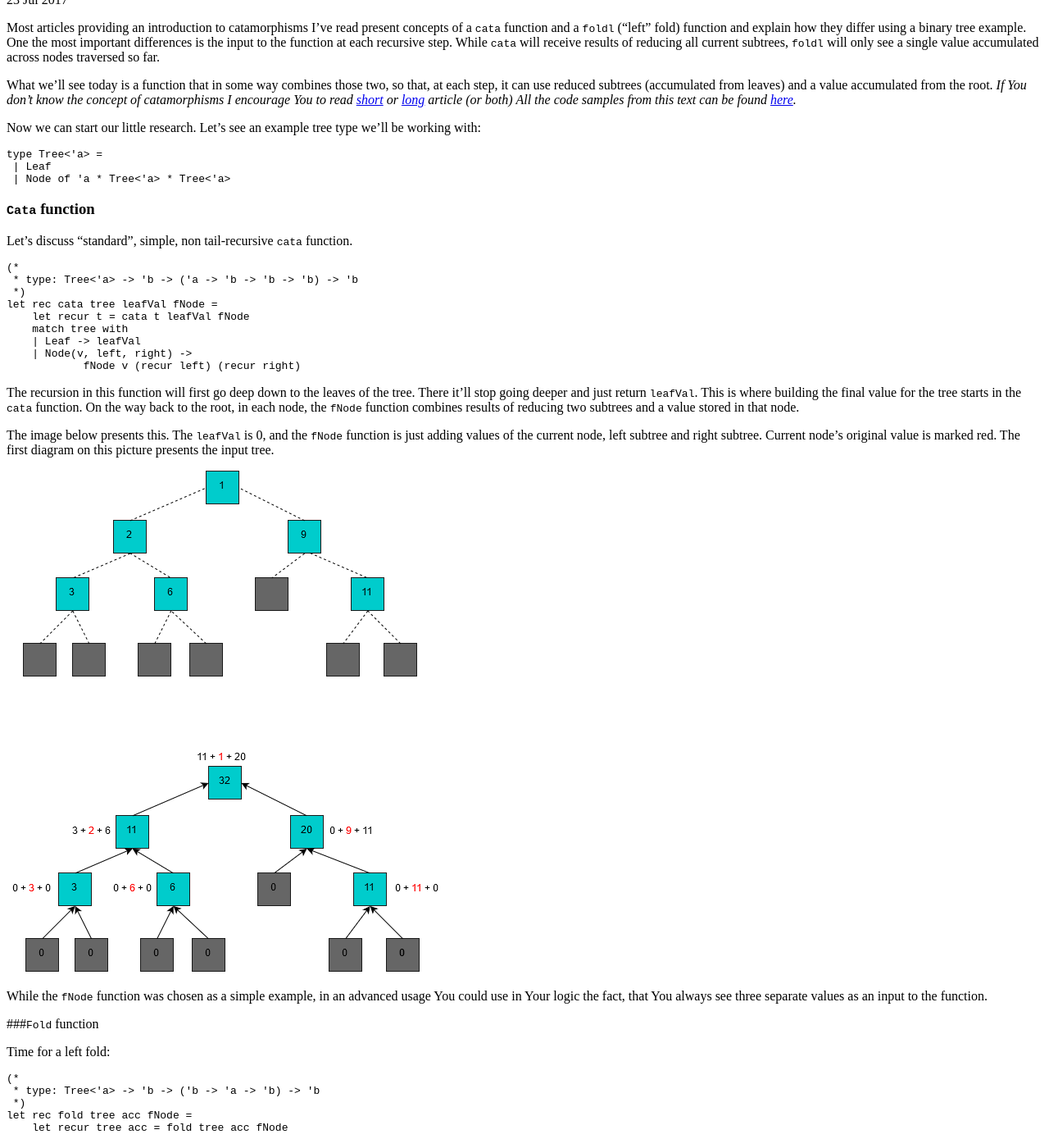
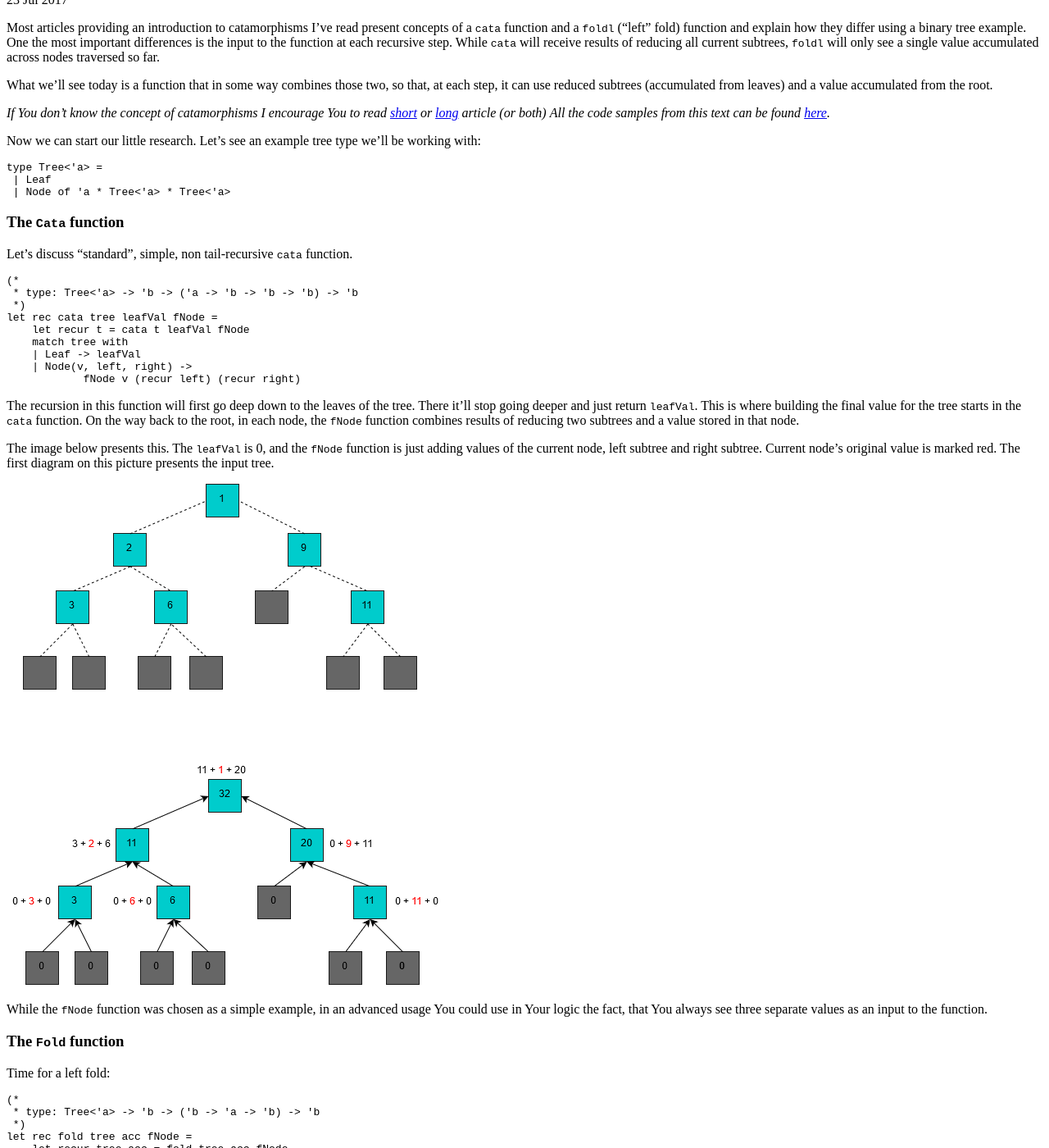
Before and after one commit to blainne/blainne.github.io, a Jekyll site: the page built from _posts/2017-07-23-two-acc-cata.md, in a window 1280 px wide and 1400 px high, scrolled down 330 px. Shown: the whole window at 82% size. Built offline with Jekyll 4.4.1, drawn with Linux system fonts in a browser that asks for light colours; comment, search, counter and statistics services are not loaded.

Commit message:
and more and more fixes

```diff
--- a/_posts/2017-07-23-two-acc-cata.md
+++ b/_posts/2017-07-23-two-acc-cata.md
@@ -13,6 +13,7 @@ One the most important differences is the input to the function at each recursiv
 
 What we'll see today is a function that in some way combines those two, so that, at each step, it can use reduced subtrees (accumulated from leaves) and a value accumulated from the root.
 <!--more-->
+
 *If You don't know the concept of catamorphisms I encourage You to read [short](https://sidburn.github.io/blog/2016/05/28/catamorphisms) or [long](http://fsharpforfunandprofit.com/series/recursive-types-and-folds.html) article (or both)*
 *All the code samples from this text can be found [here](https://github.com/blainne/blainne.github.io/blob/master/code_samples/fsharp-cataPlus.fs).*
 
@@ -24,7 +25,7 @@ type Tree<'a> =
  | Node of 'a * Tree<'a> * Tree<'a>
 ~~~~
 
-### `Cata` function
+### The `Cata` function
 Let's discuss "standard", simple, non tail-recursive `cata` function.
 
 ~~~~ ocaml
@@ -47,7 +48,7 @@ The image below presents this. The `leafVal` is 0, and the `fNode` function is j
 
 While the `fNode` function was chosen as a simple example, in an advanced usage You could use in Your logic the fact, that You always see three separate values as an input to the function.
 
-###`Fold` function
+### The `Fold` function
 
 Time for a left fold:
 ~~~~ ocaml
```
